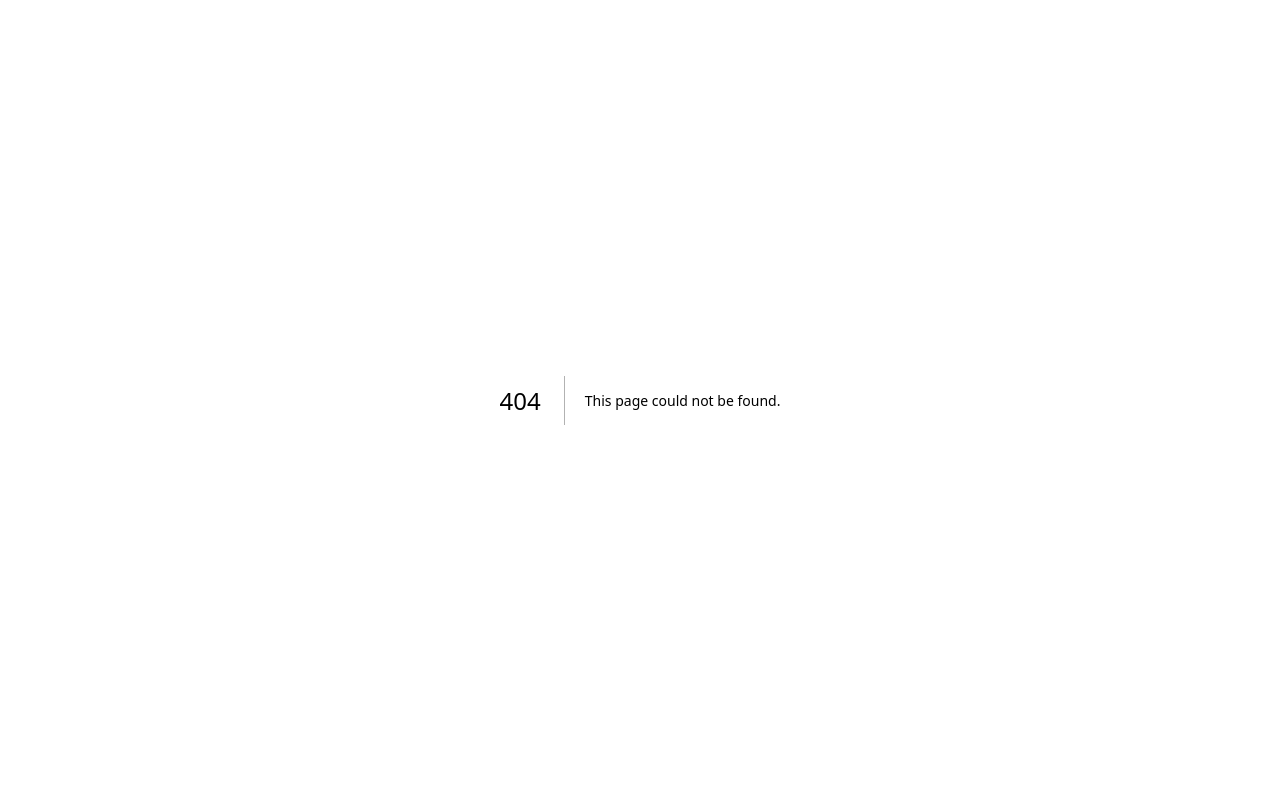
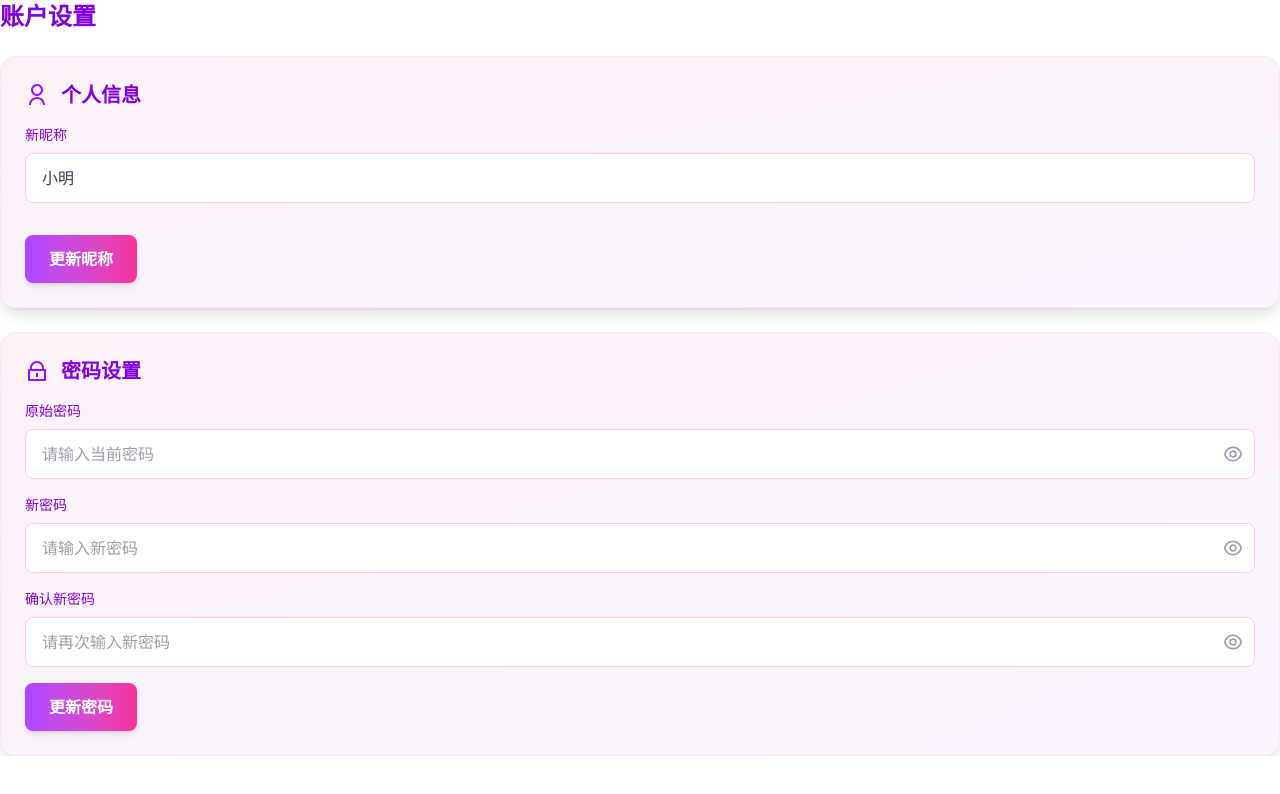
Before and after one commit to RongDuJiKsp/napflow, a Next.js app in the folder apps/web/: page /settings/account in a window 1280 px wide. Before the commit this address had no page. Shown: the top 794 px of the page. Built offline with nearby package versions, Linux system fonts and the light colour scheme; sample sign-in values are in the browser's storage.

Commit message:
feat: account page

```diff
--- /dev/null
+++ b/apps/web/app/(auth)/settings/account/page.tsx
@@ -0,0 +1,75 @@
+'use client'
+
+import { RiLockLine, RiUserLine } from '@remixicon/react'
+import Password from '@/app/components/_base/input/Password'
+
+export default function AccountSettings() {
+  return (
+    <div className="space-y-8 max-h-screen overflow-y-auto">
+      <div>
+        <h2 className="text-2xl font-bold text-purple-700 mb-6">账户设置</h2>
+
+        {/* 个人信息设置 */}
+        <div className="bg-gradient-to-br from-pink-50 to-purple-50 rounded-2xl shadow-lg p-6 border border-pink-100 mb-6">
+          <div className="flex items-center mb-4">
+            <RiUserLine className="w-6 h-6 text-purple-600 mr-3" />
+            <h3 className="text-xl font-semibold text-purple-700">个人信息</h3>
+          </div>
+
+          <div className="mb-4">
+            <label className="block text-sm font-medium text-purple-700 mb-2">新昵称</label>
+            <input
+              type="text"
+              className="w-full px-4 py-3 rounded-lg border border-pink-200 focus:outline-none focus:ring-2 focus:ring-purple-400 focus:border-transparent transition-all duration-200 bg-white text-gray-700"
+              placeholder="请输入新昵称"
+              defaultValue="小明"
+            />
+          </div>
+
+          <button className="mt-4 bg-gradient-to-r from-purple-500 to-pink-500 text-white py-3 px-6 rounded-lg font-semibold hover:from-purple-600 hover:to-pink-600 transition-all duration-200 shadow-md hover:shadow-lg">
+            更新昵称
+          </button>
+        </div>
+
+        {/* 密码设置 */}
+        <div className="bg-gradient-to-br from-pink-50 to-purple-50 rounded-2xl shadow-lg p-6 border border-pink-100">
+          <div className="flex items-center mb-4">
+            <RiLockLine className="w-6 h-6 text-purple-600 mr-3" />
+            <h3 className="text-xl font-semibold text-purple-700">密码设置</h3>
+          </div>
+
+          <div className="space-y-4">
+            <div>
+              <label className="block text-sm font-medium text-purple-700 mb-2">原始密码</label>
+              <Password
+                placeholder="请输入当前密码"
+                className="w-full px-4 py-3 rounded-lg border border-pink-200 focus:outline-none focus:ring-2 focus:ring-purple-400 focus:border-transparent transition-all duration-200 bg-white text-gray-700"
+              />
+            </div>
+
+            <div>
+              <label className="block text-sm font-medium text-purple-700 mb-2">新密码</label>
+              <Password
+                placeholder="请输入新密码"
+                enableComplexityCheck={true}
+                className="w-full px-4 py-3 rounded-lg border border-pink-200 focus:outline-none focus:ring-2 focus:ring-purple-400 focus:border-transparent transition-all duration-200 bg-white text-gray-700"
+              />
+            </div>
+
+            <div>
+              <label className="block text-sm font-medium text-purple-700 mb-2">确认新密码</label>
+              <Password
+                placeholder="请再次输入新密码"
+                className="w-full px-4 py-3 rounded-lg border border-pink-200 focus:outline-none focus:ring-2 focus:ring-purple-400 focus:border-transparent transition-all duration-200 bg-white text-gray-700"
+              />
+            </div>
+          </div>
+
+          <button className="mt-4 bg-gradient-to-r from-purple-500 to-pink-500 text-white py-3 px-6 rounded-lg font-semibold hover:from-purple-600 hover:to-pink-600 transition-all duration-200 shadow-md hover:shadow-lg">
+            更新密码
+          </button>
+        </div>
+      </div>
+    </div>
+  )
+}
```
